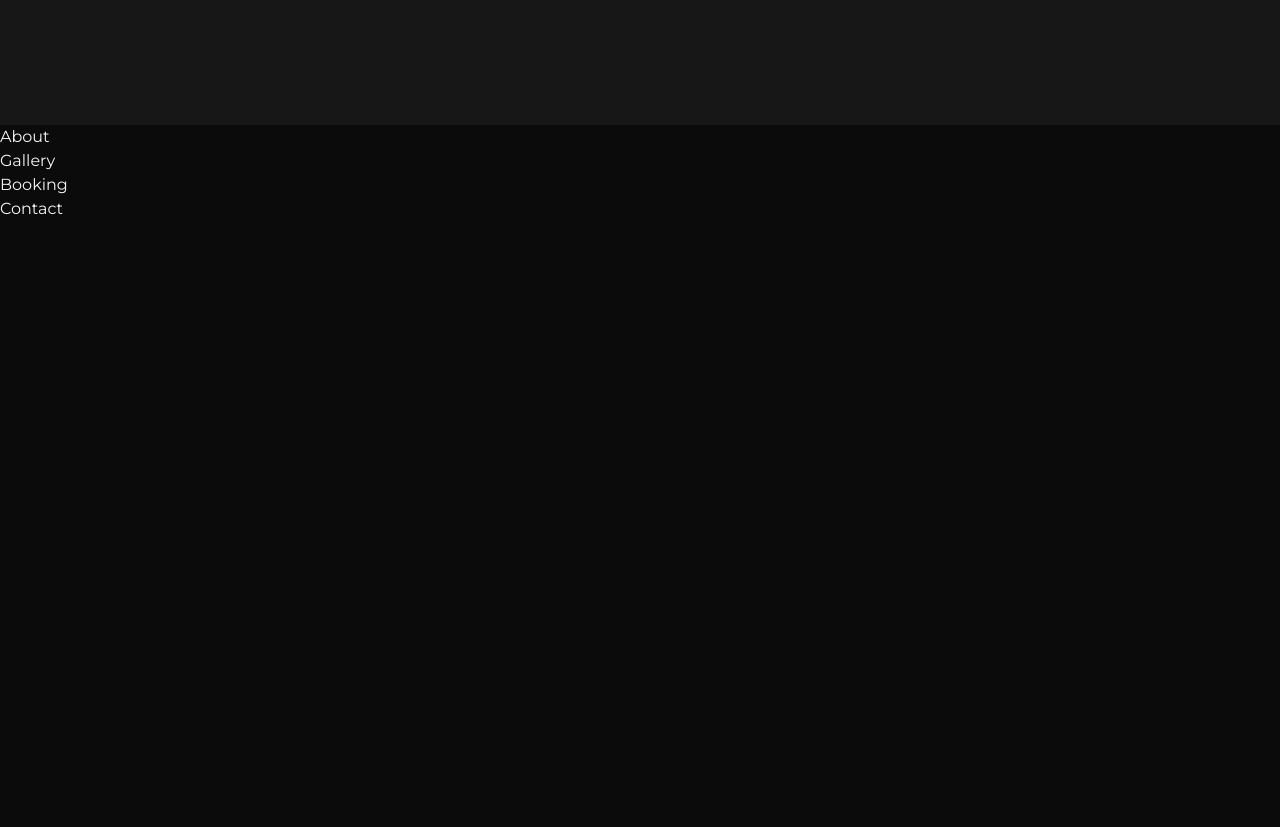
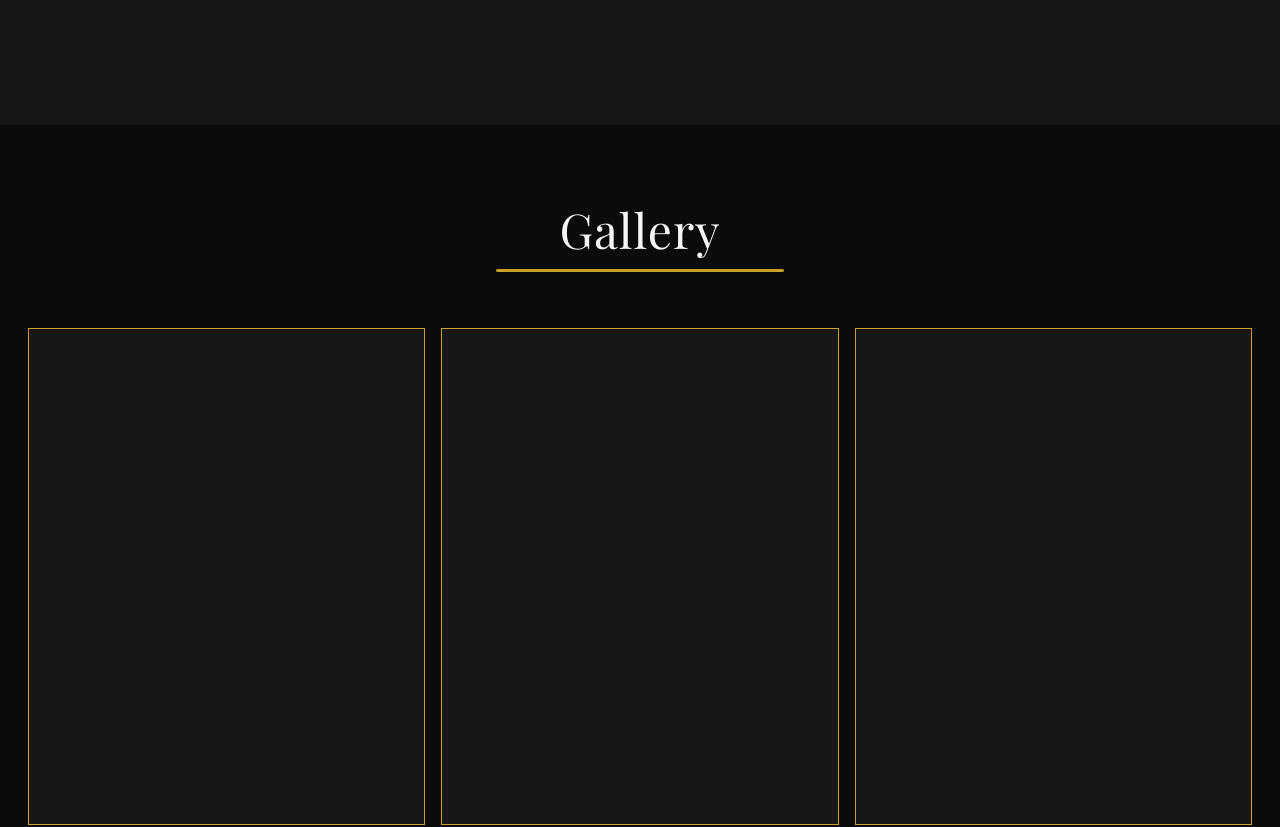
Before and after one commit to eujoao-maciel/barbershop-page, a React (Vite) app in the folder client/: page / in a window 1280 px wide. Shown: the part 1560-2387 px from the top of the page. Before the commit the page ends 1781 px from the top, so only its background shows below. Built offline with nearby package versions, Linux system fonts and the light colour scheme.

Commit message:
add gallery section layout

```diff
--- a/client/src/pages/Home.tsx
+++ b/client/src/pages/Home.tsx
@@ -7,8 +7,8 @@ export const Home = () => {
       <Navbar />
       <Hero />
       <Services />
+      <Gallery />
       <About />
-      <Gallery />
       <Booking />
       <Contact />
     </>
--- a/client/src/sections/Gallery.tsx
+++ b/client/src/sections/Gallery.tsx
@@ -1,7 +1,22 @@
+import { Title } from "../components/ui/Title.tsx";
+
 export const Gallery = () => {
+  const galleryFields = Array.from({ length: 6 });
+
   return (
-    <section>
-      <h1>Gallery</h1>
+    <section id="gallery" className="bg-black-primary px-7 py-20">
+      <div className="mx-auto flex w-full max-w-7xl flex-col items-center gap-14">
+        <Title title="Gallery" />
+
+        <div className="grid w-full grid-cols-2 gap-4 md:grid-cols-3">
+          {galleryFields.map((_, index) => (
+            <div
+              key={index}
+              className="aspect-[4/5] w-full border border-gold-primary bg-black-secondary"
+            />
+          ))}
+        </div>
+      </div>
     </section>
   );
 };
```
